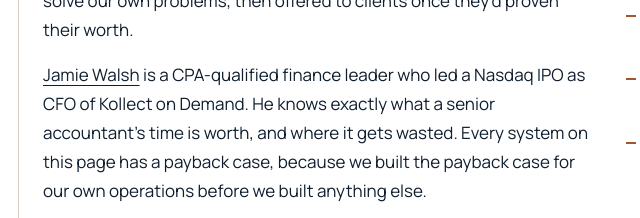
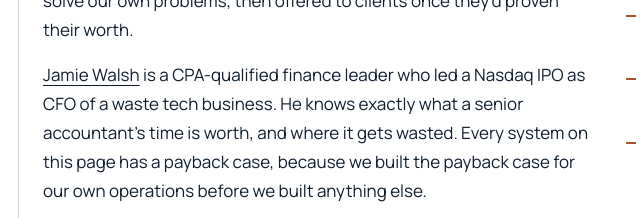
Before and after one commit to Keystone-Intelligence/Keystone-Intelligence, a plain HTML site: page ie/ai-for-financial-services.html in a window 1280 px wide. Shown: the part 3019-3237 px from the top of the page, 30-670 px from the left. Drawn offline with Linux system fonts and the light colour scheme.

Commit message:
Stop naming the waste business on the financial services page

```diff
--- a/ie/ai-for-financial-services.html
+++ b/ie/ai-for-financial-services.html
@@ -241,7 +241,7 @@
 <div class="svc-feature">
 <div class="svc-feature__body">
 <p>The Partners at Keystone are Chartered Accountants who run businesses. We've done the month-end close ourselves, chased the intercompany balances, and lost the four days to reconciliation. So the systems we recommend aren't theoretical, they're the ones we built to solve our own problems, then offered to clients once they'd proven their worth.</p>
-<p><a href="/about">Jamie Walsh</a> is a CPA-qualified finance leader who led a Nasdaq IPO as CFO of Kollect on Demand. He knows exactly what a senior accountant's time is worth, and where it gets wasted. Every system on this page has a payback case, because we built the payback case for our own operations before we built anything else.</p>
+<p><a href="/about">Jamie Walsh</a> is a CPA-qualified finance leader who led a Nasdaq IPO as CFO of a waste tech business. He knows exactly what a senior accountant's time is worth, and where it gets wasted. Every system on this page has a payback case, because we built the payback case for our own operations before we built anything else.</p>
 <p>That's the difference between AI advice and AI that pays for itself. If a workflow doesn't earn its place against the cost of senior accounting time, we don't propose it.</p>
 </div>
 <div class="svc-feature__aside">
```
